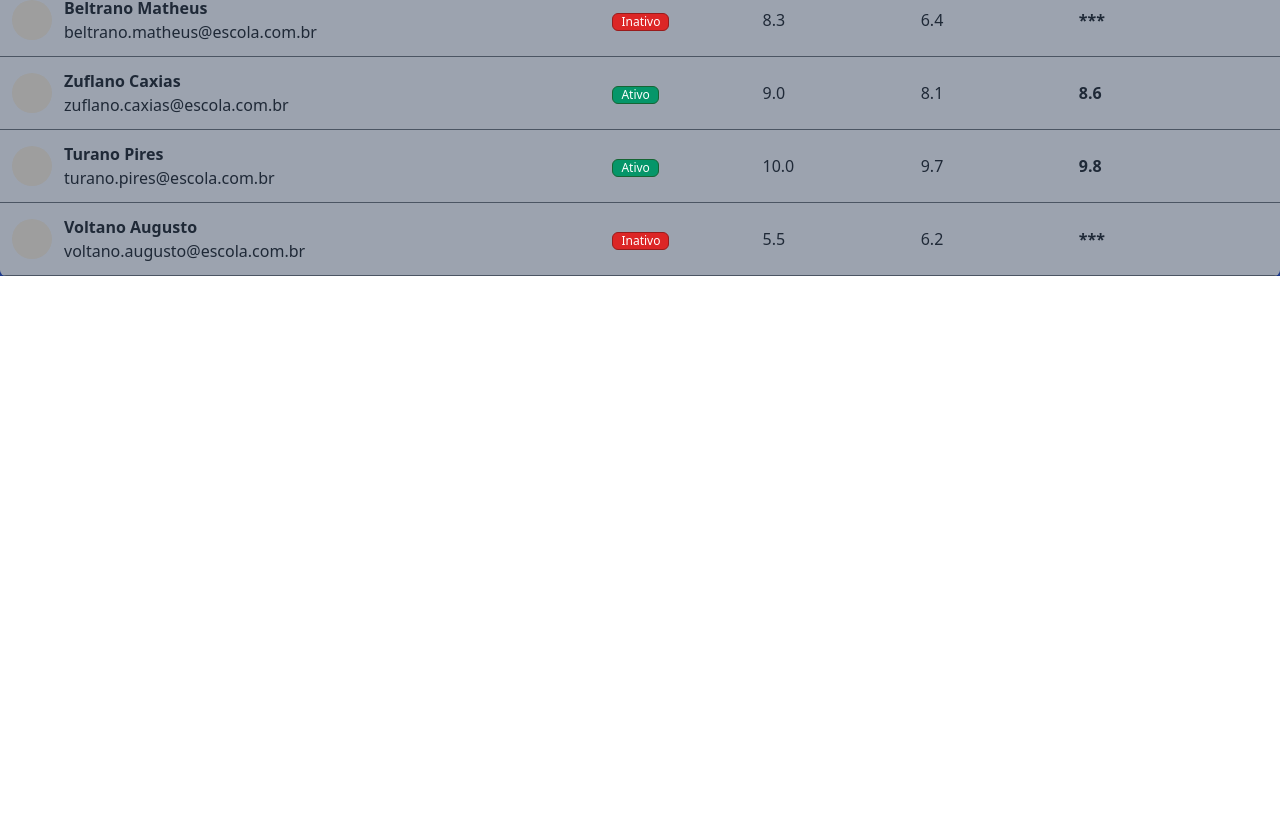
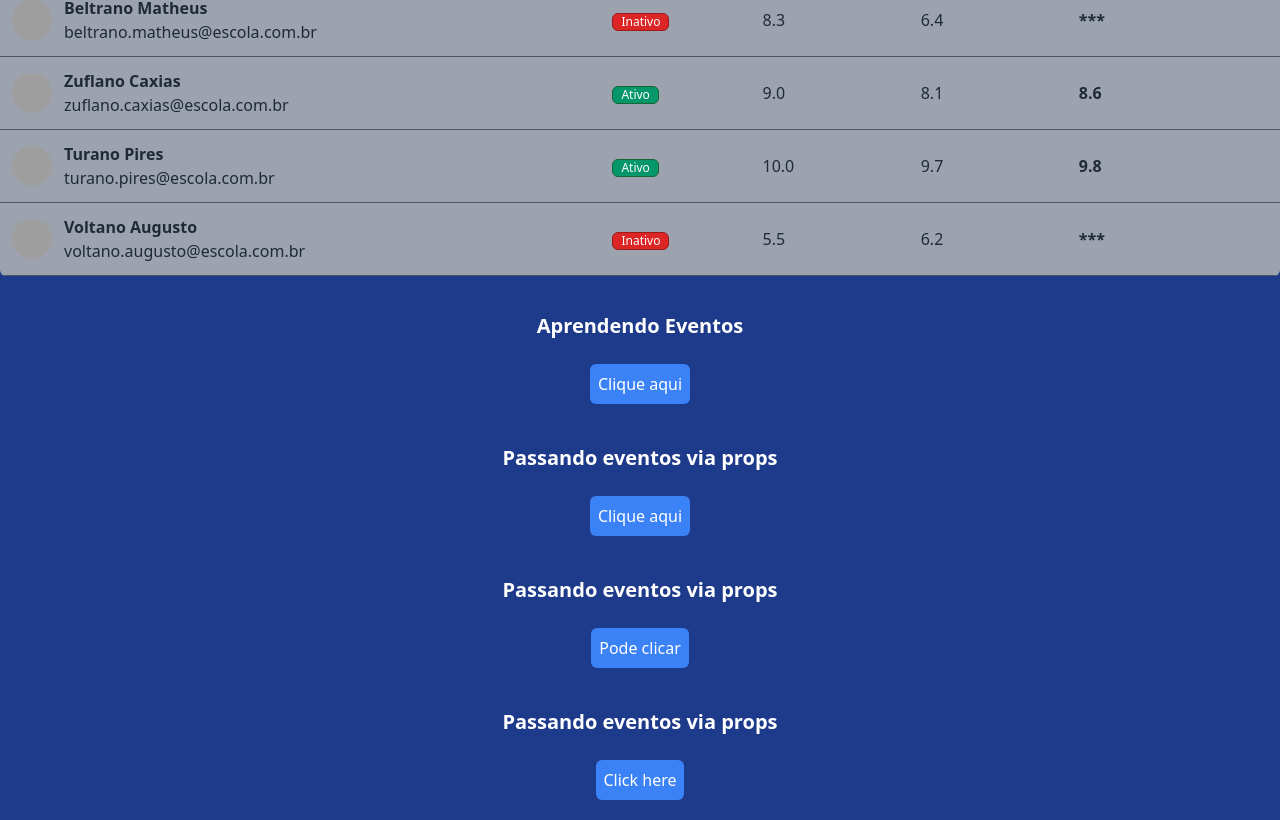
Before and after one commit to wsbcode/vite-react, a React (Vite) app: page / in a window 1280 px wide. Shown: the part 2452-3272 px from the top of the page. Before the commit the page ends 2728 px from the top, so only its background shows below. Built offline with nearby package versions, Linux system fonts and the light colour scheme; grey boxes are pictures that could not be loaded.

Commit message:
aulas react

```diff
--- a/src/App.tsx
+++ b/src/App.tsx
@@ -7,12 +7,20 @@ import { TabelaEstudantes } from "./components/TabelasEstudantes";
 import { Estudantes } from "./data/estudantes";
 import { Geometria } from "./components/Geometria";
 import { Pessoa } from "./components/Pessoa";
+import { Clicando } from "./components/Clicando";
+import { CliqueComProps } from "./components/CliqueComProps";
 
 export function Page() {
    {
       /* criando função para filtra e pegar desenvolvedor de dentro do array e trazer para variável trabalho */
    }
    const trabalho = listaPessoas.filter((item) => item.profissao === "Desenvolvedor");
+   {
+      /* Criando função para eventos  de click com props */
+   }
+   const click01 = () => alert("Botão 1 foi clicado");
+   const click02 = () => alert("Botão 2 foi clicado");
+   const click03 = () => alert("Botão 3 foi clicado");
 
    return (
       <div className="bg-blue-900 text-white flex items-center justify-center flex-col gap-4">
@@ -71,6 +79,14 @@ export function Page() {
             <h1 className="text-center text-3xl mt-3 mb-4">Lista de Estudantes</h1>
             <TabelaEstudantes ListaEstudantes={Estudantes} />
          </div>
+         <div>
+            <Clicando />
+            <div>
+               <CliqueComProps label="Clique aqui" onClickTeste={click01} />
+               <CliqueComProps label="Pode clicar" onClickTeste={click02} />
+               <CliqueComProps label="Click here" onClickTeste={click03} />
+            </div>
+         </div>
       </div>
    );
 }
--- /dev/null
+++ b/src/components/Clicando.tsx
@@ -0,0 +1,20 @@
+export const Clicando = () => {
+   //
+   // Criando  função que sera executada apos botão ser clicado
+   const fuiClicado = () => {
+      // Aqui você coloca o que deve acontecer
+      console.log("Apertaram o botão");
+      alert("Clicaram em mim!");
+   };
+
+   return (
+      <div className="flex flex-col items-center p-5 text-white">
+         <h1 className="text-xl mb-6 font-bold">Aprendendo Eventos</h1>
+         {/* Passamos apenas a REFERÊNCIA da função (sem os parênteses).
+          Isso diz ao React: "Guarde essa função e use quando o usuário clicar".*/}
+         <button onClick={fuiClicado} className="bg-blue-500 p-2 rounded-md">
+            Clique aqui
+         </button>
+      </div>
+   );
+};
--- /dev/null
+++ b/src/components/CliqueComProps.tsx
@@ -0,0 +1,23 @@
+// Aqui você está criando o "Manual de Instruções" do seu componente
+type PropsEventos = {
+   label: string; // "Eu preciso de um texto para o botão"
+   onClickTeste: () => void; // "Eu preciso de uma função para saber o que fazer no clique"
+};
+
+// Aqui você está "desembrulhando" o presente que o Pai enviou
+export const CliqueComProps = ({ label, onClickTeste }: PropsEventos) => {
+   return (
+      <div className="flex flex-col items-center p-5 text-white">
+         <h1 className="text-xl mb-6 font-bold"> Passando eventos via props</h1>
+
+         {/* Aqui o 'onClick' (com C maiúsculo) é do próprio React.
+            Ele diz: "Quando clicarem em mim, execute o que estiver dentro das chaves".
+            E o que está dentro das chaves? A função 'onClickTeste' que o Pai nos deu!
+         */}
+         <button onClick={onClickTeste} className="bg-blue-500 p-2 rounded-md">
+            {/* Aqui ele coloca o texto que o Pai enviou */}
+            {label}
+         </button>
+      </div>
+   );
+};
```
